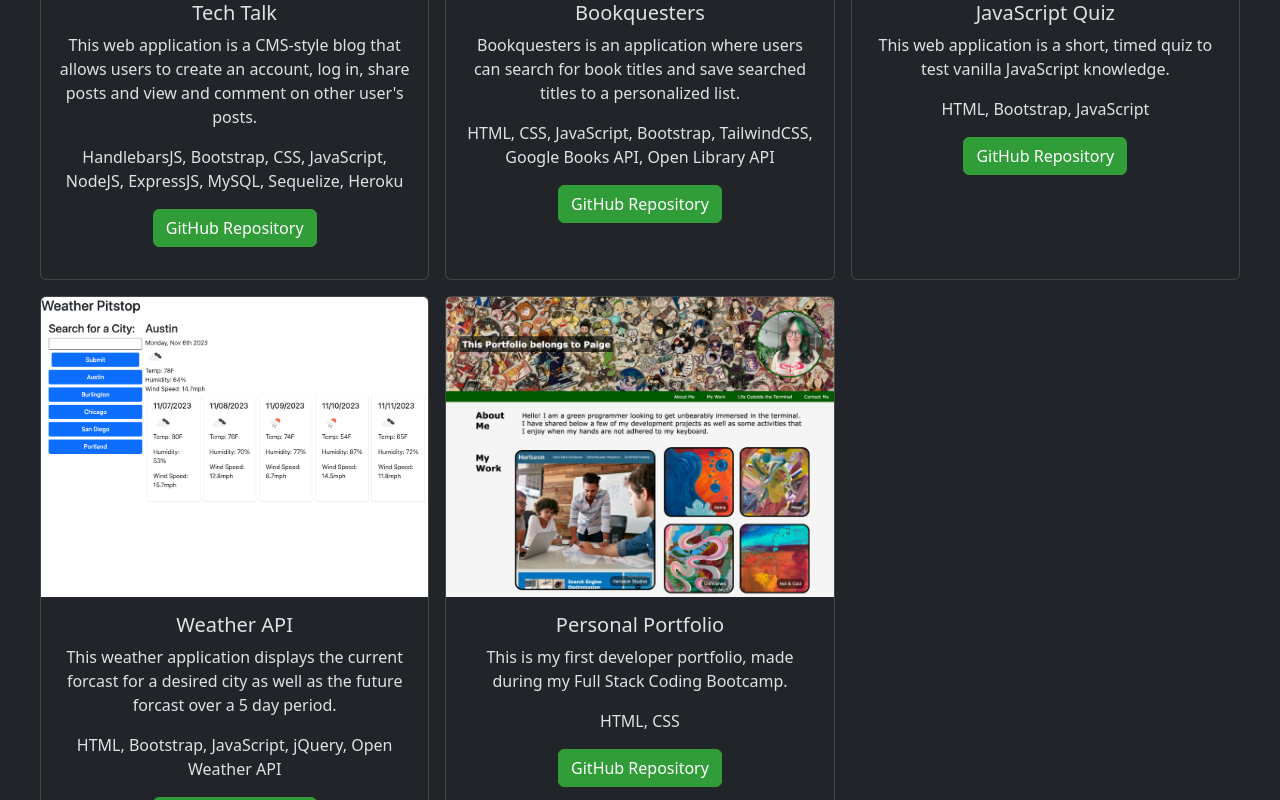
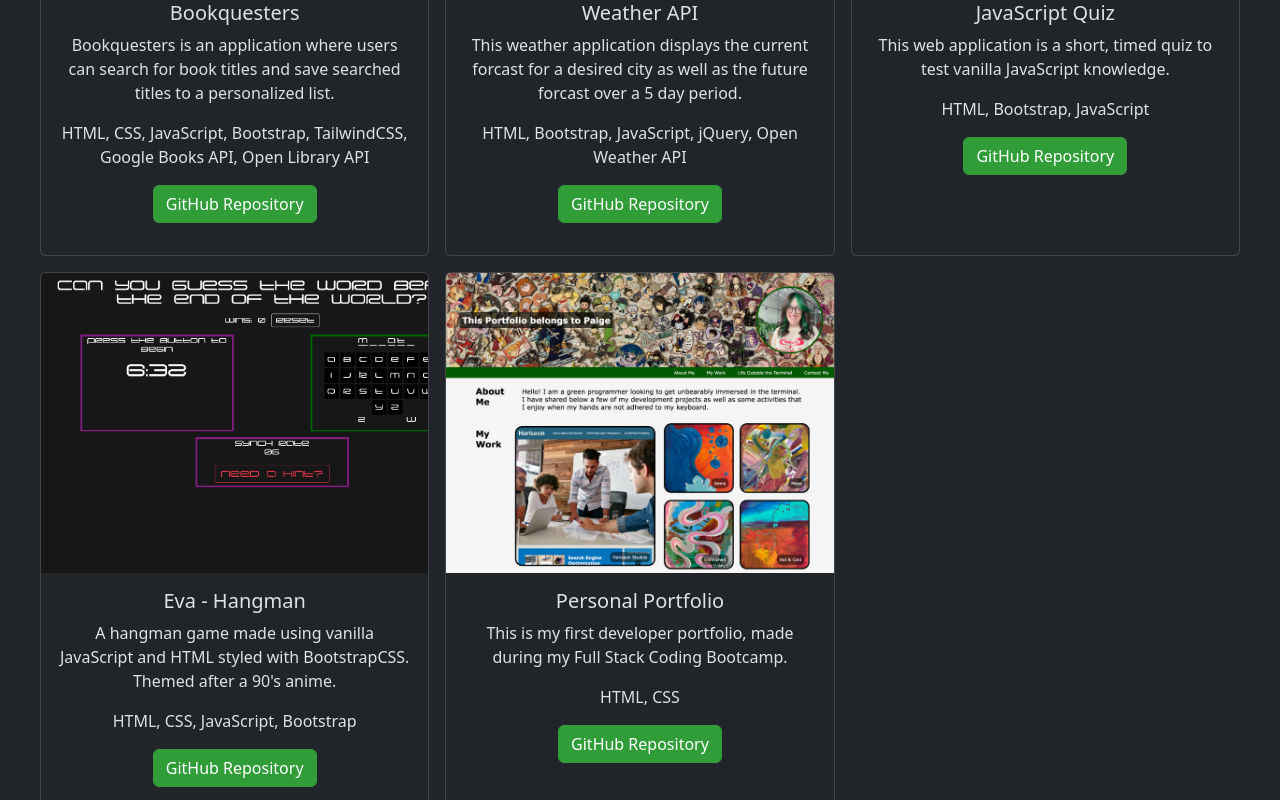
Before and after one commit to sillytsundere/dyno-folio, a React (Vite) app: page /portfolio in a window 1280 px wide. Shown: the part 1400-2200 px from the top of the page. Built offline with nearby package versions, Linux system fonts and the light colour scheme.

Commit message:
changed order of portfolio projects

```diff
--- a/src/pages/Portfolio.jsx
+++ b/src/pages/Portfolio.jsx
@@ -7,19 +7,31 @@ import jsQuiz from "../assets/js-quiz.png";
 import weather from "../assets/weather-api.png";
 import collectConnect from "../assets/collect-connect.jpeg";
 
-function Project({ image, alt, title, description, tech, githubLink, deployedLink }) {
+function Project({
+  image,
+  alt,
+  title,
+  description,
+  tech,
+  githubLink,
+  deployedLink,
+}) {
   return (
     <div className="col-12 col-md-6 col-lg-4 my-2">
       <div className="card m-2 h-100 d-flex flex-column">
         <a href={deployedLink}>
-          <img src={image}
+          <img
+            src={image}
             className="card-img-top"
             style={{
               height: "300px",
               width: "100%",
               overflow: "hidden",
               objectFit: "cover",
-              objectPosition: "top left"}} alt={alt} />
+              objectPosition: "top left",
+            }}
+            alt={alt}
+          />
         </a>
         <div className="card-body">
           <h5 className="card-title">{title}</h5>
@@ -28,7 +40,11 @@ function Project({ image, alt, title, description, tech, githubLink, deployedLin
           <a
             href={githubLink}
             className="btn btn-primary"
-            style={{backgroundColor: "#319D39", borderColor: "#319D39", transition: "background-color 0.3s, border-color 0.3s"}}
+            style={{
+              backgroundColor: "#319D39",
+              borderColor: "#319D39",
+              transition: "background-color 0.3s, border-color 0.3s",
+            }}
             onMouseOver={(e) => {
               e.target.style.backgroundColor = "#287e2e"; // Change to the desired darker color
               e.target.style.borderColor = "#287e2e";
@@ -52,20 +68,12 @@ export default function Portfolio() {
       image: collectConnect,
       alt: "homepage of site when logged in displaying feed of collections",
       title: "CollectConnect",
-      description: "Collector’s connect is a website where collectors can share their various collections and view collections shared by other users.",
+      description:
+        "Collector’s connect is a website where collectors can share their various collections and view collections shared by other users.",
       tech: "React, JavaScript, Bootstrap, NodeJS, ExpressJS, MongoDB, Apollo with GraphQL, AWS S3, Heroku",
       githubLink: "https://github.com/DanielTBonn/collectors-connect",
-      deployedLink: "https://boiling-anchorage-11027-d19406c04dfb.herokuapp.com/",
-    },
-    {
-      image: hangman,
-      alt: "Screenshot of game being played, with timer, life count and semi-completed word, hint button is visible",
-      title: "Eva - Hangman",
-      description:
-        "A hangman game made using vanilla JavaScript and HTML styled with BootstrapCSS. Themed after a 90's anime.",
-      tech: "HTML, CSS, JavaScript, Bootstrap",
-      githubLink: "https://github.com/sillytsundere/hangman-game",
-      deployedLink: "https://sillytsundere.github.io/hangman-game/",
+      deployedLink:
+        "https://boiling-anchorage-11027-d19406c04dfb.herokuapp.com/",
     },
     {
       image: cosfolio,
@@ -91,10 +99,21 @@ export default function Portfolio() {
       image: bookquesters,
       alt: "website homepage with intro and buttons to explore site",
       title: "Bookquesters",
-      description: "Bookquesters is an application where users can search for book titles and save searched titles to a personalized list.",
+      description:
+        "Bookquesters is an application where users can search for book titles and save searched titles to a personalized list.",
       tech: "HTML, CSS, JavaScript, Bootstrap, TailwindCSS, Google Books API, Open Library API",
       githubLink: "https://github.com/sillytsundere/bookquesters",
       deployedLink: "https://sillytsundere.github.io/bookquesters/",
+    },
+    {
+      image: weather,
+      alt: "",
+      title: "Weather API",
+      description:
+        "This weather application displays the current forcast for a desired city as well as the future forcast over a 5 day period.",
+      tech: "HTML, Bootstrap, JavaScript, jQuery, Open Weather API",
+      githubLink: "https://github.com/sillytsundere/my-weather-spot",
+      deployedLink: "https://sillytsundere.github.io/my-weather-spot/",
     },
     {
       image: jsQuiz,
@@ -107,14 +126,14 @@ export default function Portfolio() {
       deployedLink: "https://sillytsundere.github.io/javascript-quiz/",
     },
     {
-      image: weather,
-      alt: "",
-      title: "Weather API",
+      image: hangman,
+      alt: "Screenshot of game being played, with timer, life count and semi-completed word, hint button is visible",
+      title: "Eva - Hangman",
       description:
-      "This weather application displays the current forcast for a desired city as well as the future forcast over a 5 day period.",
-      tech: "HTML, Bootstrap, JavaScript, jQuery, Open Weather API",
-      githubLink: "https://github.com/sillytsundere/my-weather-spot",
-      deployedLink: "https://sillytsundere.github.io/my-weather-spot/",
+        "A hangman game made using vanilla JavaScript and HTML styled with BootstrapCSS. Themed after a 90's anime.",
+      tech: "HTML, CSS, JavaScript, Bootstrap",
+      githubLink: "https://github.com/sillytsundere/hangman-game",
+      deployedLink: "https://sillytsundere.github.io/hangman-game/",
     },
     {
       image: ajaxFolio,
@@ -130,7 +149,17 @@ export default function Portfolio() {
 
   return (
     <div>
-      <h1 className="m-2" style={{ color: "#D0F0C0", fontFamily: "chalkduster, fantasy", fontStyle: "italic", fontWeight: "bold", }}>Portfolio</h1>
+      <h1
+        className="m-2"
+        style={{
+          color: "#D0F0C0",
+          fontFamily: "chalkduster, fantasy",
+          fontStyle: "italic",
+          fontWeight: "bold",
+        }}
+      >
+        Portfolio
+      </h1>
       <div className="d-flex flex-wrap">
         {projects.map((project) => (
           <Project
```
Lines whose indentation alone changed are shown as unchanged.
